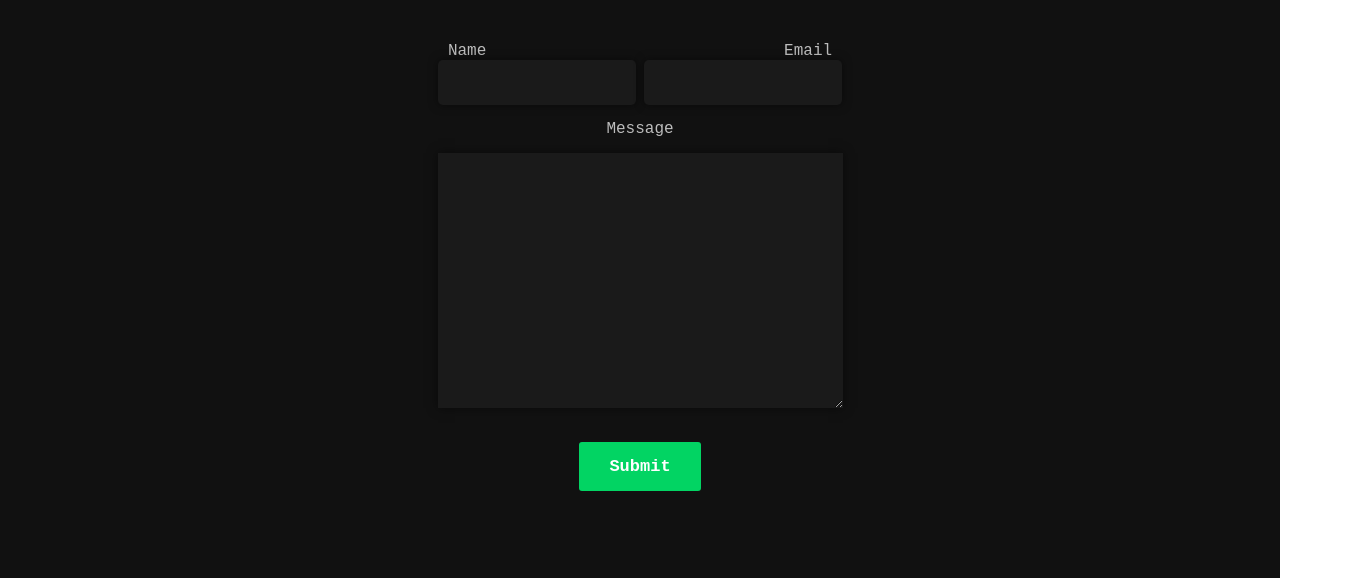
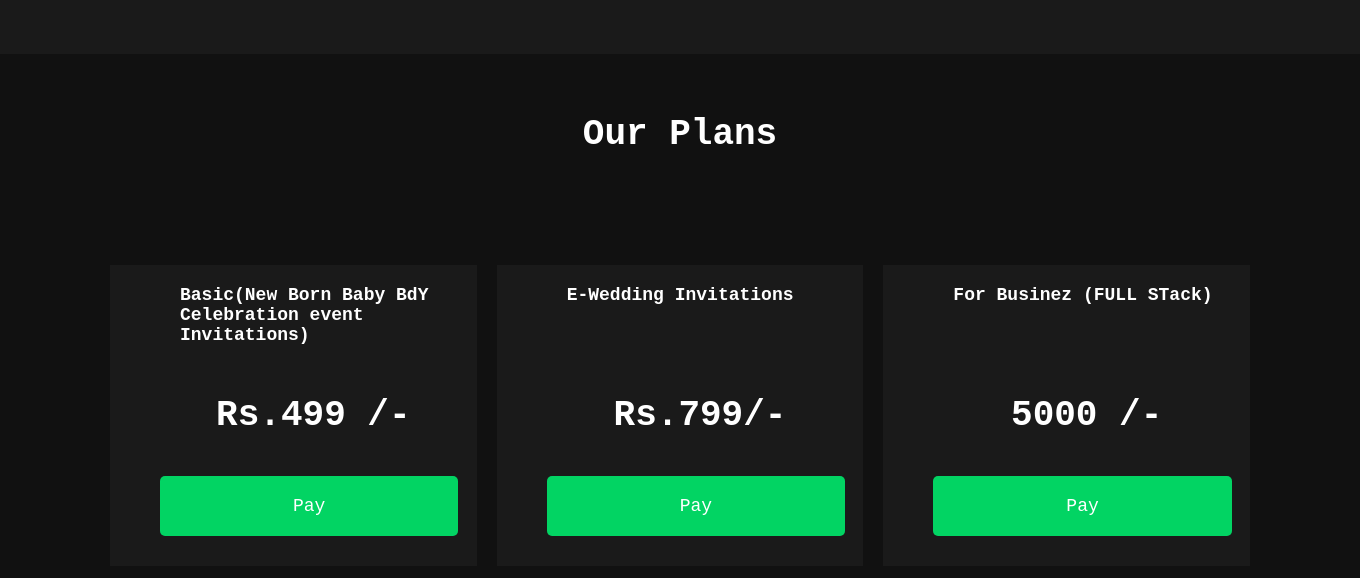
Before and after one commit to SudharsanSandyy007/SsquareWebz, a plain HTML site: page index.html in a window 1280 px wide. Shown: the part 2019-2597 px from the top of the page, 1360 px wide, since content can reach past the window. Drawn offline with Linux system fonts and the light colour scheme.

Commit message:
Add files via upload

```diff
--- a/index.html
+++ b/index.html
@@ -238,6 +238,56 @@
         .show-case img:hover{
             width: 265px;
         }
+
+        .projects{
+            display: grid;
+            grid-template-columns: 1fr 1fr;
+            background-color: transparent;
+            margin: 0 100px 100px 100px;
+
+        }
+        .project-wrapper{
+            background-color: #1A1A1A;
+        }
+        .projects img{
+            margin: 50px;
+            box-shadow: rgb(0 0 0) 0px 0px 20px;
+
+        }
+        .plans ul li{
+            list-style-type: none;
+        }
+        .plans{
+            background-color: #111111;
+            display: grid;
+            grid-template-columns: 1fr 1fr 1fr;
+            padding: 100px;
+            box-sizing: border-box;
+        }
+        .columns{
+            padding: 10px;
+            background-color: #1A1A1A;
+            margin: 10px;
+            font-size: 18px;
+        }
+        .header{
+            background-color: ;
+            padding: 10px 20px;
+        }
+        .button{
+            padding: 20px 133px ;
+            background-color: #02D463;
+            border-radius: 5px;
+        }
+        .button:hover{
+            border: 2px solid#02D463;
+            background-color: transparent;
+            color: #02D463;
+        }
+        a{
+            text-decoration: none;
+        }
+
     </style>
 </head>
 <body>
@@ -254,7 +304,7 @@
             <ul>
                 <li><a href="#About">About</a></li>
                 <li><a href="#Projects">Projects</a></li>
-                <li><a href="#Blog">Blog</a></li>
+                <li><a href="#Plans">Plans</a></li>
                 <li><a href="#Contact">Contact</a></li>
                 <li id="selected">Home <=></li>
             </ul>
@@ -350,6 +400,53 @@
         </div>
 
     </div>
+    <div id="Plans" class="plans-wrapper" style="background-color: #111111;">
+        <br><br><br><br>
+    <center><h1 style="font-size: 36px;">Our Plans</h1></center>
+    <div class="plans">
+
+        <div class="columns">
+            <ul class="price">
+              <li class="header"> <b> Basic(New Born Baby BdY Celebration event Invitations)</b></li>
+              <br><br><center><li class="grey"><h1>Rs.499 /- </h1></li></center> <br><br><br>
+              <li class="grey"><a href="#" class="button">Pay</a></li> <br><br>
+            </ul>
+        </div>
+
+        <div class="columns">
+            <ul class="price">
+              <li class="header"> <b>E-Wedding Invitations</b></li> <br><br>
+              <br><br><center><li class="grey"><h1>Rs.799/-</h1></li></center> <br><br><br>
+              <li class="grey"><a href="#" class="button">Pay</a></li> <br><br>
+            </ul>
+        </div>
+
+        <div class="columns">
+            <ul class="price">
+              <li class="header"> <b>For Businez (FULL STack)</b></li> <br><br>
+              <br><br><center><li class="grey"><h1>5000 /-</h1></li></center> <br><br><br>
+              <li class="grey"><a href="#" class="button">Pay</a></li> <br><br>
+            </ul>
+        </div>
+
+    </div>
+    </div>
+    <div id="Projects" class="project-wrapper">
+        <br><br><br>
+        <center><span style="font-size: 36px; font-weight: 900;">Projects</span></center>
+    <div class="projects">
+        <div class="l">
+            <img src="w1.png" width="480px" alt="">
+            <img src="w6.png" width="480px" alt="">
+            <img src="w4.png" width="480px" alt="">
+        </div>
+        <div class="r">
+            <img src="w2.png" width="480px" alt="">
+            <img src="w5.png" width="480px" alt="">
+            <img src="w3.png" width="480px" alt="">
+        </div>
+    </div>
+    </div>
 
     <div id="Contact" class="contact" style="align-items: center;" >
         <center>
@@ -375,7 +472,8 @@
         <a href=""><i class="fab fa-linkedin"></i></a>
         <a href=""><i class="fas fa-envelope"></i></a>
         <a href=""><i class="fas fa-link"></i></i></a>
-
+        &nbsp;&nbsp; &nbsp;&nbsp; &nbsp;&nbsp; &nbsp;&nbsp; &nbsp;&nbsp; &nbsp;&nbsp; &nbsp;&nbsp; &nbsp;&nbsp; &nbsp;&nbsp; &nbsp;&nbsp;
+        Contact: 8220997244 (or) 7904427572
         <b style="float: right; margin-right: 10px; color:#FFFFFF;">Copyright 2021 <i class="far fa-copyright"></i>
             <span style="color: #02D463;"><i class="fab fa-stripe-s" style="color: #02D463;"></i><i class="fas fa-th" style="color: #02D463;"></i></i><b style="font-size: 15px; color: #02D463; ">WebZ </b></span> &nbsp;&nbsp;&nbsp;&nbsp;&nbsp;&nbsp;&nbsp;&nbsp;</b>
     </div>
```
Also changed, not shown: Sandyy.jpg (added).
